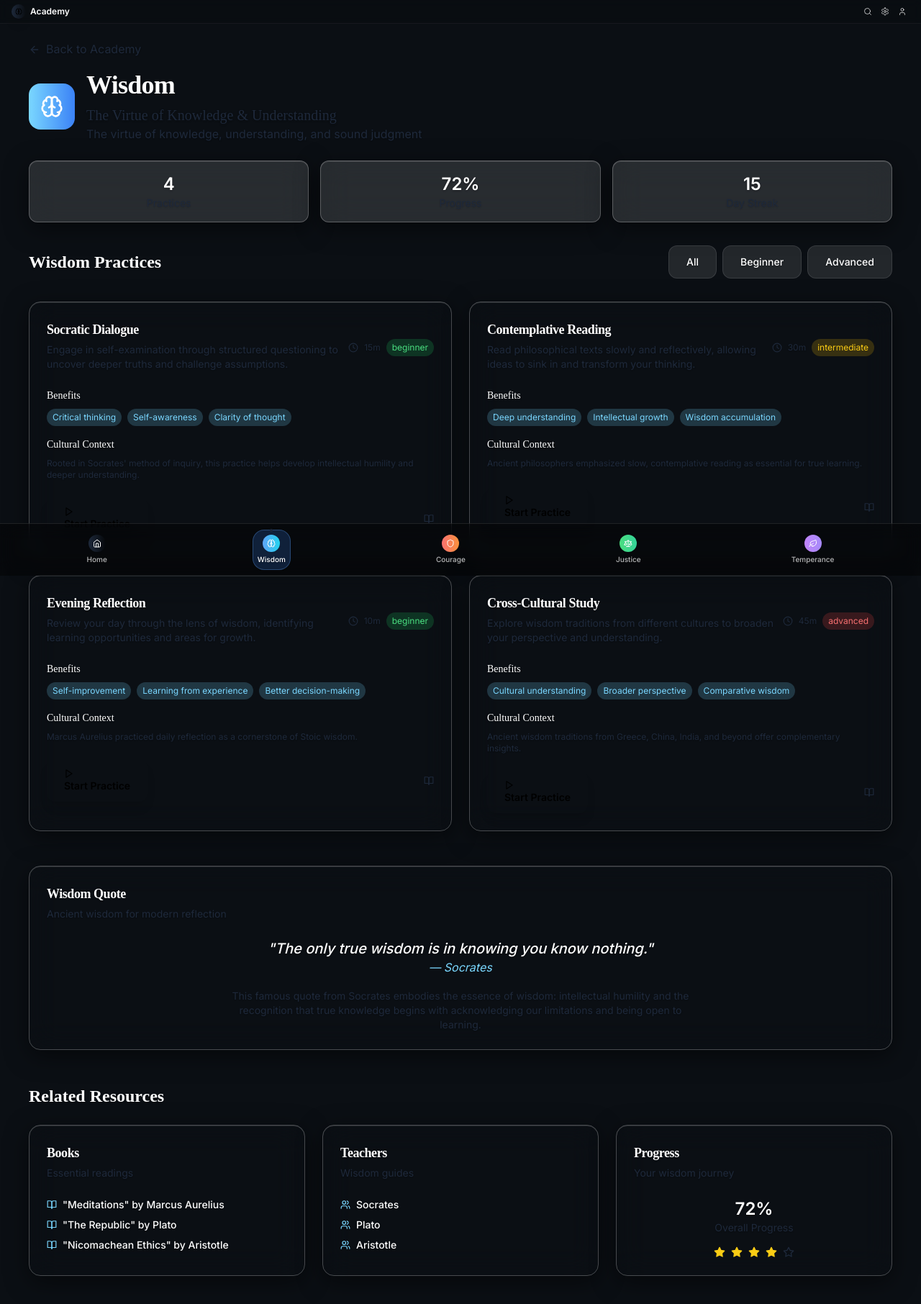
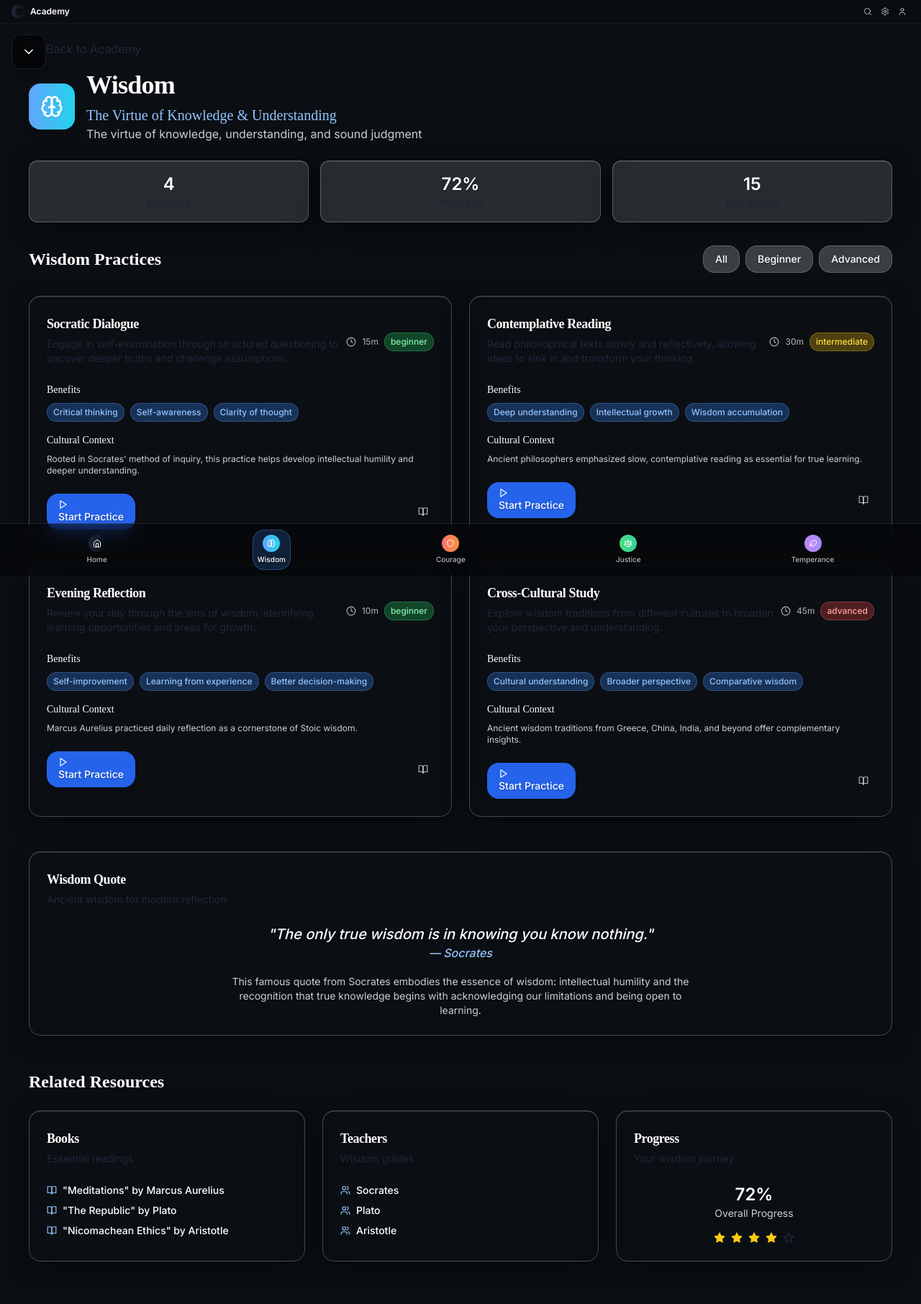
Before and after one commit to WELCOMETOTHETRIBE/aristotle, a Next.js app: page /wisdom in a window 1280 px wide. Shown: the top 1812 px of the page at 72% size. Built offline with nearby package versions, Linux system fonts and the light colour scheme.

Commit message:
Major UX/UI improvements: enhanced contrast, unified theming, and better navigation

```diff
--- a/app/layout.tsx
+++ b/app/layout.tsx
@@ -3,6 +3,7 @@ import { Inter } from "next/font/google";
 import "./globals.css";
 import { QueryProvider } from "@/components/providers/query-provider";
 import { VirtueNavigation } from "@/components/VirtueNavigation";
+import { ModuleNavigation } from "@/components/ModuleNavigation";
 
 const inter = Inter({ subsets: ["latin"] });
 
@@ -22,6 +23,7 @@ export default function RootLayout({
         <QueryProvider>
           <div className="min-h-screen bg-bg">
             <VirtueNavigation />
+            <ModuleNavigation />
             {children}
           </div>
         </QueryProvider>
--- a/app/wisdom/page.tsx
+++ b/app/wisdom/page.tsx
@@ -93,13 +93,13 @@ export default function WisdomPage() {
         </Link>
 
                   <div className="flex items-center gap-4 mb-6">
-          <div className="w-16 h-16 bg-gradient-to-r from-accent-primary to-blue-500 rounded-2xl flex items-center justify-center">
-            <Brain size={32} className="text-white" />
+            <div className="w-16 h-16 bg-gradient-to-r from-blue-400 to-cyan-400 rounded-2xl flex items-center justify-center shadow-lg">
+              <Brain size={32} className="text-white drop-shadow-sm" />
             </div>
             <div>
-            <h1 className="text-4xl font-semibold text-white mb-2">Wisdom</h1>
-            <h2 className="text-xl text-accent font-medium">The Virtue of Knowledge & Understanding</h2>
-            <p className="text-muted">
+              <h1 className="text-4xl font-semibold text-white mb-2 drop-shadow-sm">Wisdom</h1>
+              <h2 className="text-xl text-blue-300 font-medium drop-shadow-sm">The Virtue of Knowledge & Understanding</h2>
+              <p className="text-white/80 drop-shadow-sm">
                 The virtue of knowledge, understanding, and sound judgment
               </p>
             </div>
@@ -124,11 +124,11 @@ export default function WisdomPage() {
       {/* Practices Grid */}
       <section className="mb-12">
         <div className="flex items-center justify-between mb-8">
-          <h2 className="text-2xl font-semibold text-white">Wisdom Practices</h2>
+          <h2 className="text-2xl font-semibold text-white drop-shadow-sm">Wisdom Practices</h2>
           <div className="flex gap-2">
-            <button className="btn-secondary text-sm">All</button>
-            <button className="btn-secondary text-sm">Beginner</button>
-            <button className="btn-secondary text-sm">Advanced</button>
+            <button className="bg-white/20 hover:bg-white/30 text-white font-medium px-4 py-2 rounded-lg transition-colors duration-200 border border-white/20 hover:border-white/30 text-sm">All</button>
+            <button className="bg-white/20 hover:bg-white/30 text-white font-medium px-4 py-2 rounded-lg transition-colors duration-200 border border-white/20 hover:border-white/30 text-sm">Beginner</button>
+            <button className="bg-white/20 hover:bg-white/30 text-white font-medium px-4 py-2 rounded-lg transition-colors duration-200 border border-white/20 hover:border-white/30 text-sm">Advanced</button>
           </div>
         </div>
 
@@ -140,12 +140,12 @@ export default function WisdomPage() {
               subtitle={practice.description}
               action={
                 <div className="flex items-center gap-2">
-                  <Clock size={14} className="text-muted" />
-                  <span className="text-xs text-muted">{practice.duration}m</span>
-                  <div className={`px-2 py-1 rounded-full text-xs ${
-                    practice.difficulty === 'beginner' ? 'bg-green-500/20 text-green-400' :
-                    practice.difficulty === 'intermediate' ? 'bg-yellow-500/20 text-yellow-400' :
-                    'bg-red-500/20 text-red-400'
+                  <Clock size={14} className="text-white/70" />
+                  <span className="text-xs text-white/70">{practice.duration}m</span>
+                  <div className={`px-2 py-1 rounded-full text-xs font-medium ${
+                    practice.difficulty === 'beginner' ? 'bg-green-500/30 text-green-300 border border-green-400/30' :
+                    practice.difficulty === 'intermediate' ? 'bg-yellow-500/30 text-yellow-300 border border-yellow-400/30' :
+                    'bg-red-500/30 text-red-300 border border-red-400/30'
                   }`}>
                     {practice.difficulty}
                   </div>
@@ -156,12 +156,12 @@ export default function WisdomPage() {
               <div className="space-y-4">
                 {/* Benefits */}
                 <div>
-                  <h4 className="text-sm font-medium text-white mb-2">Benefits</h4>
+                  <h4 className="text-sm font-medium text-white mb-2 drop-shadow-sm">Benefits</h4>
                   <div className="flex flex-wrap gap-2">
                     {practice.benefits.map((benefit) => (
                       <span
                         key={benefit}
-                        className="px-2 py-1 bg-accent-primary/20 text-accent-primary text-xs rounded-full"
+                        className="px-2 py-1 bg-blue-500/30 text-blue-300 text-xs rounded-full border border-blue-400/30 font-medium"
                       >
                         {benefit}
                       </span>
@@ -171,19 +171,19 @@ export default function WisdomPage() {
 
                 {/* Cultural Context */}
                 <div>
-                  <h4 className="text-sm font-medium text-white mb-2">Cultural Context</h4>
-                  <p className="text-xs text-muted line-clamp-2">
+                  <h4 className="text-sm font-medium text-white mb-2 drop-shadow-sm">Cultural Context</h4>
+                  <p className="text-xs text-white/80 line-clamp-2 drop-shadow-sm">
                     {practice.culturalContext}
                   </p>
                 </div>
 
                 {/* Action */}
                 <div className="flex items-center justify-between pt-2">
-                  <button className="btn-primary text-sm">
+                  <button className="bg-blue-600 hover:bg-blue-700 text-white font-medium px-4 py-2 rounded-lg transition-colors duration-200 shadow-md hover:shadow-lg text-sm">
                     <Play size={14} className="mr-1" />
                     Start Practice
                   </button>
-                  <button className="text-muted hover:text-white transition-colors">
+                  <button className="text-white/70 hover:text-white transition-colors p-2 rounded-lg hover:bg-white/10">
                     <BookOpen size={14} />
                   </button>
                 </div>
@@ -200,11 +200,11 @@ export default function WisdomPage() {
           subtitle="Ancient wisdom for modern reflection"
         >
           <div className="text-center space-y-4">
-            <blockquote className="text-xl text-white italic">
+                      <blockquote className="text-xl text-white italic drop-shadow-sm">
             "The only true wisdom is in knowing you know nothing."
           </blockquote>
-            <cite className="text-accent-primary">— Socrates</cite>
-            <p className="text-sm text-muted max-w-2xl mx-auto">
+          <cite className="text-blue-300 font-medium drop-shadow-sm">— Socrates</cite>
+          <p className="text-sm text-white/80 max-w-2xl mx-auto drop-shadow-sm">
             This famous quote from Socrates embodies the essence of wisdom:
             intellectual humility and the recognition that true knowledge begins
             with acknowledging our limitations and being open to learning.
@@ -215,7 +215,7 @@ export default function WisdomPage() {
 
       {/* Related Resources */}
       <section>
-        <h2 className="text-2xl font-semibold text-white mb-6">Related Resources</h2>
+        <h2 className="text-2xl font-semibold text-white mb-6 drop-shadow-sm">Related Resources</h2>
         <div className="grid grid-cols-1 md:grid-cols-3 gap-6">
           <GlassCard
             title="Books"
@@ -223,16 +223,16 @@ export default function WisdomPage() {
           >
             <div className="space-y-2">
               <div className="flex items-center gap-2 text-sm">
-                <BookOpen size={14} className="text-accent-primary" />
-                <span className="text-white">"Meditations" by Marcus Aurelius</span>
+                <BookOpen size={14} className="text-blue-300" />
+                <span className="text-white drop-shadow-sm">"Meditations" by Marcus Aurelius</span>
               </div>
               <div className="flex items-center gap-2 text-sm">
-                <BookOpen size={14} className="text-accent-primary" />
-                <span className="text-white">"The Republic" by Plato</span>
+                <BookOpen size={14} className="text-blue-300" />
+                <span className="text-white drop-shadow-sm">"The Republic" by Plato</span>
               </div>
               <div className="flex items-center gap-2 text-sm">
-                <BookOpen size={14} className="text-accent-primary" />
-                <span className="text-white">"Nicomachean Ethics" by Aristotle</span>
+                <BookOpen size={14} className="text-blue-300" />
+                <span className="text-white drop-shadow-sm">"Nicomachean Ethics" by Aristotle</span>
               </div>
             </div>
           </GlassCard>
@@ -243,16 +243,16 @@ export default function WisdomPage() {
           >
             <div className="space-y-2">
               <div className="flex items-center gap-2 text-sm">
-                <Users size={14} className="text-accent-primary" />
-                <span className="text-white">Socrates</span>
+                <Users size={14} className="text-blue-300" />
+                <span className="text-white drop-shadow-sm">Socrates</span>
               </div>
               <div className="flex items-center gap-2 text-sm">
-                <Users size={14} className="text-accent-primary" />
-                <span className="text-white">Plato</span>
+                <Users size={14} className="text-blue-300" />
+                <span className="text-white drop-shadow-sm">Plato</span>
               </div>
               <div className="flex items-center gap-2 text-sm">
-                <Users size={14} className="text-accent-primary" />
-                <span className="text-white">Aristotle</span>
+                <Users size={14} className="text-blue-300" />
+                <span className="text-white drop-shadow-sm">Aristotle</span>
               </div>
             </div>
           </GlassCard>
@@ -263,8 +263,8 @@ export default function WisdomPage() {
           >
             <div className="space-y-4">
               <div className="text-center">
-                <div className="text-2xl font-semibold text-white">72%</div>
-                <div className="text-sm text-muted">Overall Progress</div>
+                <div className="text-2xl font-semibold text-white drop-shadow-sm">72%</div>
+                <div className="text-sm text-white/80 drop-shadow-sm">Overall Progress</div>
               </div>
               <div className="flex items-center justify-center gap-2">
                 {[1, 2, 3, 4, 5].map((star) => (
--- /dev/null
+++ b/components/ModuleNavigation.tsx
@@ -0,0 +1,137 @@
+'use client';
+
+import { useState } from 'react';
+import Link from 'next/link';
+import { usePathname } from 'next/navigation';
+import { Brain, Shield, Scale, Leaf, ChevronDown, ChevronUp, Home, Target, Users, BookOpen, Heart, Clock } from 'lucide-react';
+
+const modules = [
+  {
+    name: 'Home',
+    path: '/',
+    icon: Home,
+    color: 'from-accent to-accent-2',
+    description: 'Main dashboard'
+  },
+  {
+    name: 'Wisdom',
+    path: '/wisdom',
+    icon: Brain,
+    color: 'from-blue-400 to-cyan-400',
+    description: 'Knowledge & understanding'
+  },
+  {
+    name: 'Courage',
+    path: '/courage',
+    icon: Shield,
+    color: 'from-red-400 to-orange-400',
+    description: 'Strength & determination'
+  },
+  {
+    name: 'Justice',
+    path: '/justice',
+    icon: Scale,
+    color: 'from-green-400 to-emerald-400',
+    description: 'Fairness & relationships'
+  },
+  {
+    name: 'Temperance',
+    path: '/temperance',
+    icon: Leaf,
+    color: 'from-purple-400 to-violet-400',
+    description: 'Self-control & harmony'
+  },
+  {
+    name: 'Academy',
+    path: '/academy',
+    icon: BookOpen,
+    color: 'from-indigo-400 to-blue-400',
+    description: 'Learning hub'
+  },
+  {
+    name: 'Breathwork',
+    path: '/breath',
+    icon: Heart,
+    color: 'from-pink-400 to-rose-400',
+    description: 'Breathing practices'
+  },
+  {
+    name: 'Fasting',
+    path: '/fasting',
+    icon: Clock,
+    color: 'from-amber-400 to-orange-400',
+    description: 'Fasting guidance'
+  },
+  {
+    name: 'Coach',
+    path: '/coach',
+    icon: Target,
+    color: 'from-teal-400 to-cyan-400',
+    description: 'AI coaching'
+  },
+  {
+    name: 'Community',
+    path: '/community',
+    icon: Users,
+    color: 'from-emerald-400 to-green-400',
+    description: 'Connect with others'
+  }
+];
+
+export function ModuleNavigation() {
+  const [isExpanded, setIsExpanded] = useState(false);
+  const pathname = usePathname();
+
+  return (
+    <div className="fixed top-12 left-4 z-30">
+      <div className="relative">
+        {/* Toggle Button */}
+        <button
+          onClick={() => setIsExpanded(!isExpanded)}
+          className="w-12 h-12 bg-black/60 backdrop-blur-md border border-white/10 rounded-xl flex items-center justify-center text-white hover:bg-black/80 transition-all duration-200 shadow-lg"
+        >
+          {isExpanded ? <ChevronUp size={20} /> : <ChevronDown size={20} />}
+        </button>
+
+        {/* Expanded Navigation */}
+        {isExpanded && (
+          <div className="absolute top-14 left-0 w-64 bg-black/80 backdrop-blur-xl border border-white/10 rounded-xl shadow-2xl p-4 space-y-2">
+            <div className="text-xs text-white/60 font-medium mb-3 px-2">Quick Navigation</div>
+
+            {modules.map((module) => {
+              const IconComponent = module.icon;
+              const isActive = pathname === module.path;
+
+              return (
+                <Link key={module.path} href={module.path}>
+                  <div
+                    className={`flex items-center gap-3 p-3 rounded-lg transition-all duration-200 cursor-pointer group ${
+                      isActive
+                        ? 'bg-white/20 border border-white/20'
+                        : 'hover:bg-white/10 border border-transparent'
+                    }`}
+                    onClick={() => setIsExpanded(false)}
+                  >
+                    <div className={`w-8 h-8 bg-gradient-to-r ${module.color} rounded-lg flex items-center justify-center shadow-md`}>
+                      <IconComponent size={16} className="text-white" />
+                    </div>
+                    <div className="flex-1 min-w-0">
+                      <div className={`text-sm font-medium ${
+                        isActive ? 'text-white' : 'text-white/80 group-hover:text-white'
+                      }`}>
+                        {module.name}
+                      </div>
+                      <div className="text-xs text-white/60 truncate">
+                        {module.description}
+                      </div>
+                    </div>
+                  </div>
+                </Link>
+              );
+            })}
+          </div>
+        )}
+      </div>
+    </div>
+  );
+}
```
Also changed, not shown: app/globals.css (+69 -0 lines), app/justice/page.tsx (+22 -22 lines). Lines whose indentation alone changed are shown as unchanged.
